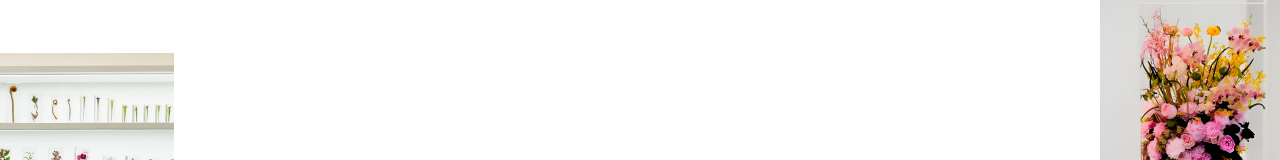
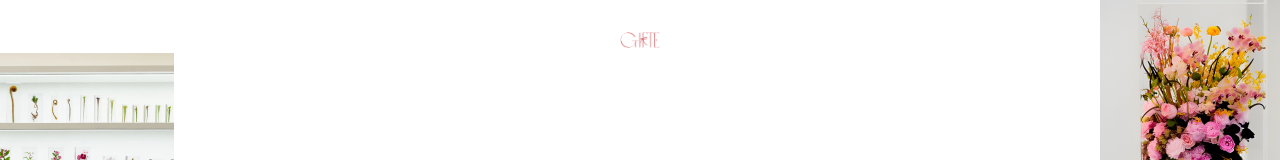
Before and after one commit to melvnl/gifte, a Next.js app: page / in a window 1280 px wide. Shown: the top 160 px of the page. Built offline with nearby package versions, Linux system fonts and the light colour scheme.

Commit message:
update: company logo in homepage

```diff
--- a/src/components/homepage/index.jsx
+++ b/src/components/homepage/index.jsx
@@ -24,6 +24,9 @@ export default function Homepage() {
 
   return (
     <div className=" bg-white flex flex-col h-screen justify-between relative ">
+      <div className=" absolute -ml-[30px] left-1/2 top-[10px] w-[60px] h-[32px]">
+        <Image src="/icons/gifte.png" alt='' width={60} height={32} />
+      </div>
       <div className=" flex justify-between">
         <Image src="/images/home-img-1.png" alt='' width={180} height={253} />
         <Image src="/images/home-img-2.png" alt='' width={180} height={253} />
```
Also changed, not shown: public/icons/gifte.png (added).
